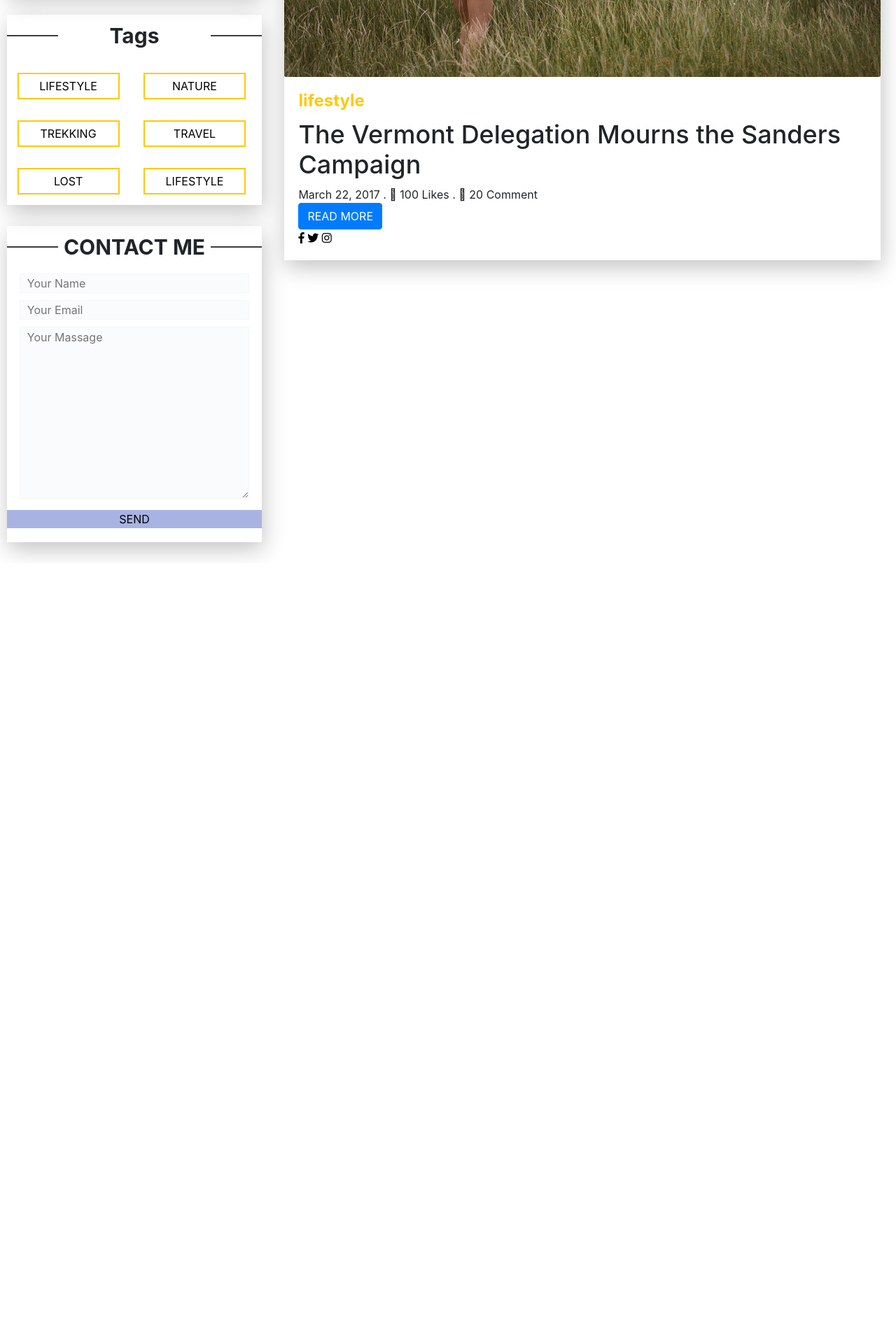
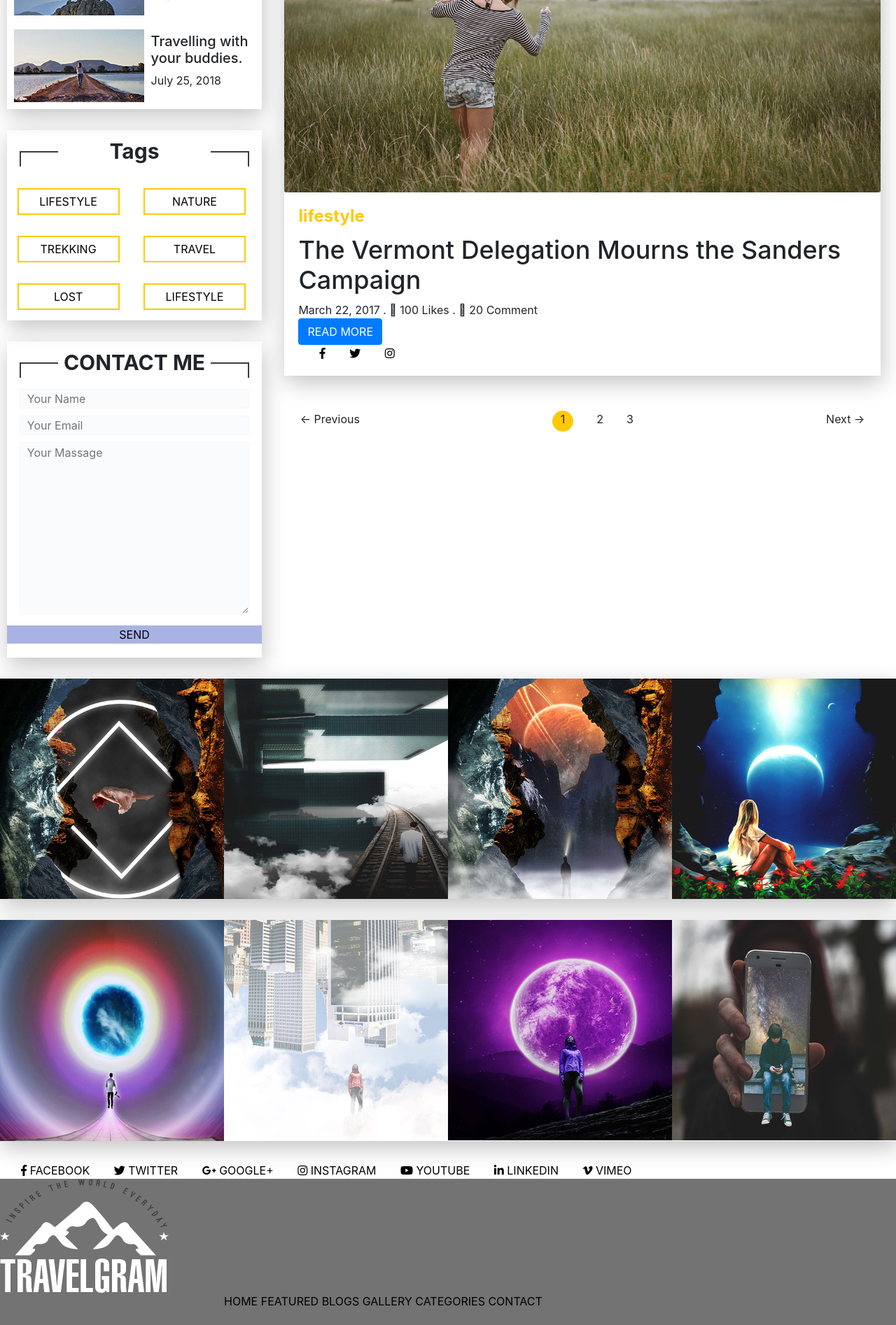
Before and after one commit to atolmachov/tolmachov, a PHP site: page /exam-3_travelgram/index.html in a window 1280 px wide. Shown: the part 3466-5360 px from the top of the page at 70% size. Before the commit the page ends 4264 px from the top, so only its background shows below. Run offline with PHP 8.4, Linux system fonts and the light colour scheme; some libraries are stand-ins or nearby versions.

Commit message:
add exam-3 middle1

```diff
--- a/exam-3_travelgram/index.html
+++ b/exam-3_travelgram/index.html
@@ -366,8 +366,62 @@
                 </div>
             </div>
         </div>
+        <div class="nav_main">
+            <div>&larr; Previous</div>
+            <div>1</div>
+            <div>2</div>
+            <div>3</div>
+            <div>Next &rarr;</div>
+        </div>
     </section>
 </main>
+<section class="photo">
+    <img src="img/1.jpg" alt="photo1">
+    <img src="img/2.jpg" alt="photo2">
+    <img src="img/3.jpg" alt="photo3">
+    <img src="img/4.jpg" alt="photo4">
+</section>
+<section class="photo">
+    <img src="img/5.jpg" alt="photo5">
+    <img src="img/6.jpg" alt="photo6">
+    <img src="img/7.jpg" alt="photo7">
+    <img src="img/8.jpg" alt="photo8">
+</section>
+<div class="social">
+    <a href="javascript:void(0);">
+        <i class="fab fa-facebook-f"></i> FACEBOOK
+    </a>
+    <a href="javascript:void(0);">
+        <i class="fab fa-twitter"></i> twitter
+    </a>
+    <a href="javascript:void(0);">
+        <i class="fab fa-google-plus-g"></i> google+
+    </a>
+    <a href="javascript:void(0);">
+        <i class="fab fa-instagram"></i> instagram
+    </a>
+    <a href="javascript:void(0);">
+        <i class="fab fa-youtube"></i> youtube
+    </a>
+    <a href="javascript:void(0);">
+        <i class="fab fa-linkedin-in"></i> linkedin
+    </a>
+    <a href="javascript:void(0);">
+        <i class="fab fa-vimeo-v"></i> vimeo
+    </a>
+</div>
+<footer>
+    <img src="img/logo_white.png" alt="logo">
+    <nav>
+        <a href="#home">home</a>
+        <a href="#">featured</a>
+        <a href="#">BLOGS</a>
+        <a href="#">GALLERY</a>
+        <a href="#">categories</a>
+        <a href="#">contact</a>
+    </nav>
+</footer>
+
 <script src="js/jquery-3.3.1.js" defer></script>
 <script src="js/slick.min.js" defer></script>
 <script src="js/main.js" defer></script>
--- a/exam-3_travelgram/styles/main.scss
+++ b/exam-3_travelgram/styles/main.scss
@@ -2,10 +2,6 @@
 @import "bootstrap/bootstrap-reboot";
 @import "bootstrap/bootstrap";
 @import "bootstrap/bootstrap-grid";
-
-body {
-  margin: 0;
-}
 
 a {
   text-decoration: none;
@@ -17,14 +13,14 @@ a {
 }
 
 header {
-  height: 100vh;
+  min-height: 100vh;
   .head {
     min-height: 180px;
     height: 20%;
     display: flex;
     justify-content: space-between;
     align-items: center;
-    width: 1180px;
+    max-width: 1180px;
     margin: 0 auto;
     div > input {
       border: none;
@@ -47,15 +43,15 @@ header {
     display: flex;
     justify-content: space-between;
     align-items: center;
-    width: 1180px;
+    max-width: 1180px;
     margin: 0 auto;
     nav a {
       margin-right: 65px;
     }
-    .social a {
-      margin-left: 30px;
-    }
   }
+}
+.social a {
+  margin-left: 30px;
 }
 
 #home {
@@ -191,9 +187,18 @@ main {
     font-weight: bold;
     &:before, &:after {
       content: '';
-      height: 2px;
-      width: 20%;
-      background: #3c3c3c;
+      height: 22px;
+      width: 15%;
+      border-top: 2px solid #3c3c3c;
+      margin-top: 22px;
+    }
+    &:before {
+      border-left: 2px solid #3c3c3c;
+      margin-left: 5%;
+    }
+    &:after {
+      border-right: 2px solid #3c3c3c;
+      margin-right: 5%;
     }
   }
   h5 {
@@ -307,4 +312,45 @@ main {
       }
     }
   }
+  .nav_main {
+    display: flex;
+    justify-content: space-between;
+    width: 90%;
+    margin: 30px auto;
+    div:nth-child(2) {
+      background: #ffc908;
+      border-radius: 50%;
+      width: 30px;
+      height: 30px;
+      text-align: center;
+    }
+    div:first-child {
+      margin-right: 30%;
+    }
+    div:last-child {
+      margin-left: 30%;
+    }
+  }
 }
+.photo {
+  display: flex;
+  justify-content: space-between;
+  margin-bottom: 30px;
+  box-shadow: 2px 10px 30px 0 rgba(195, 195, 195, 1);
+  img {
+    width: 25%;
+    height: 25%;
+  }
+}
+footer {
+  min-height: 280px;
+  max-height: 330px;
+  width: 100%;
+  background: #737373;
+  img, nav {
+    margin: 0 auto;
+  }
+  nav {
+    width: 50%;
+  }
+}
```
Also changed, not shown: exam-3_travelgram/img/1.jpg (added), exam-3_travelgram/img/2.jpg (added), exam-3_travelgram/img/3.jpg (added), exam-3_travelgram/img/4.jpg (added), exam-3_travelgram/img/5.jpg (added), exam-3_travelgram/img/6.jpg (added), exam-3_travelgram/img/7.jpg (added), exam-3_travelgram/img/8.jpg (added), exam-3_travelgram/img/logo_white.png (added), exam-3_travelgram/styles/main.css, 1 other file.
